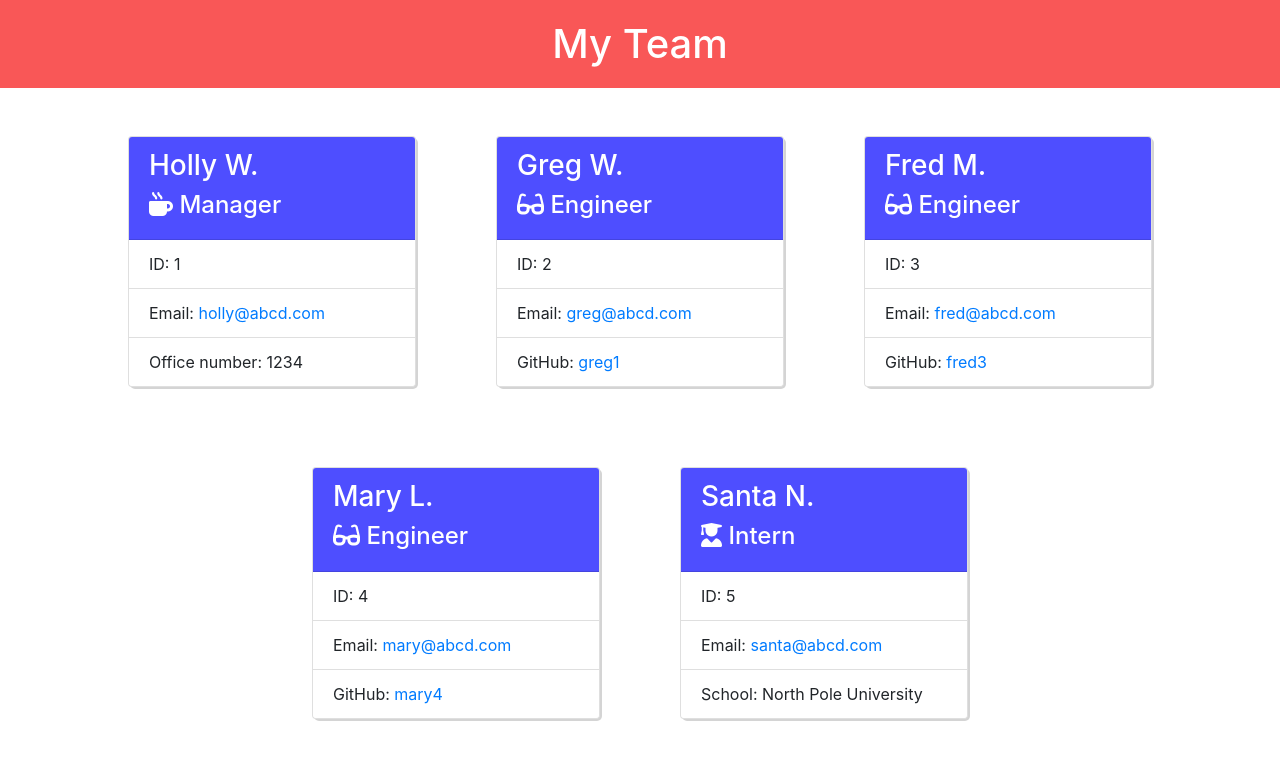
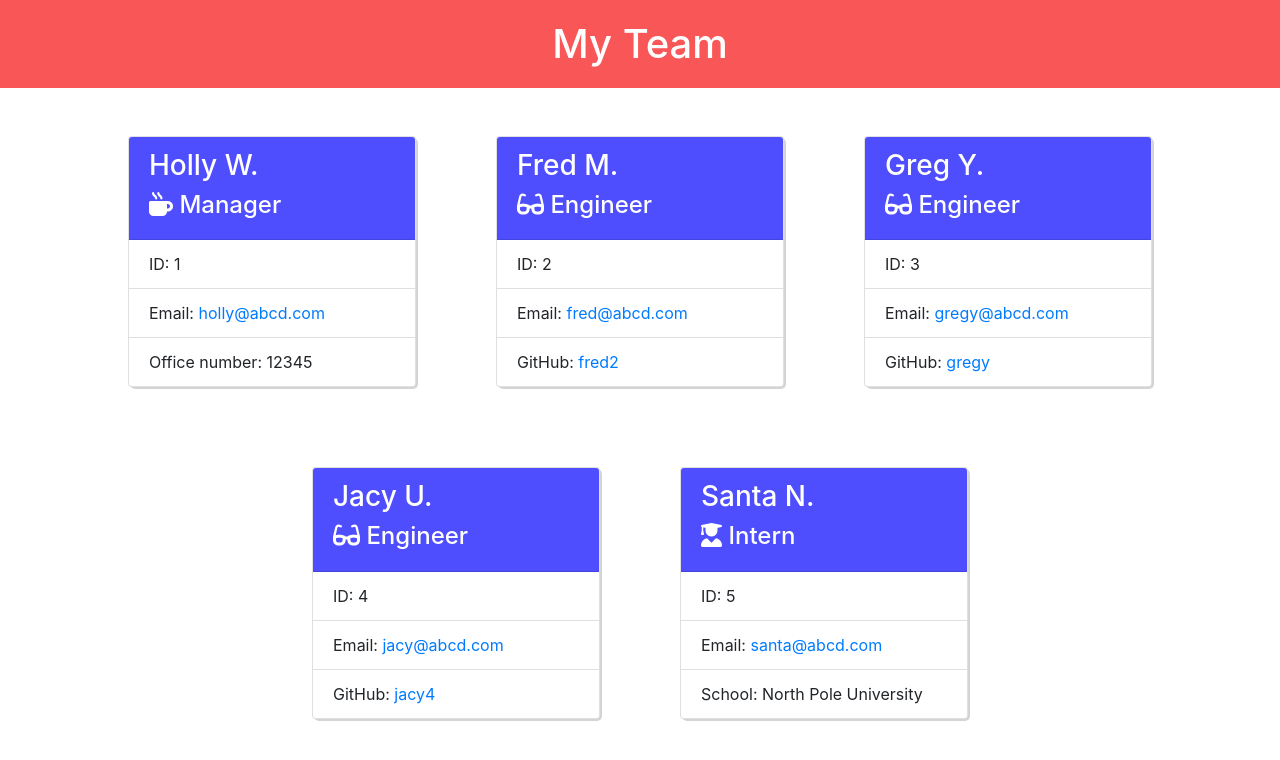
Before and after one commit to mariea1022/team-profile-generator, a website: page index.html in a window 1280 px wide. Drawn offline with nearby package versions, Linux system fonts and the light colour scheme.

Commit message:
redid walkthrough video which now shows all four tests passing + regenerated index.html

```diff
--- a/index.html
+++ b/index.html
@@ -19,43 +19,43 @@
             <ul class="list-group list-group-flush">
                 <li class="list-group-item">ID: 1</li>
                 <li class="list-group-item">Email: <a href="mailto:holly@abcd.com">holly@abcd.com</a></li>
-                <li class="list-group-item">Office number: 1234</li>
+                <li class="list-group-item">Office number: 12345</li>
             </ul>
          </div>
          </div><div class="cardContainer">
-            <div class="card" style="width: 18rem;">
-            <div class="card-header">
-            <h2>Greg W.</h2>
-            <h3><i class="fa-solid fa-glasses"></i> Engineer</h3>
-            </div>
-                <ul class="list-group list-group-flush">
-                    <li class="list-group-item">ID: 2</li>
-                    <li class="list-group-item">Email: <a href="mailto:greg@abcd.com">greg@abcd.com</a></li>
-                    <li class="list-group-item">GitHub: <a href="https:github.com/greg1">greg1</a></li>
-                </ul>
-            </div>
-            </div><div class="cardContainer">
             <div class="card" style="width: 18rem;">
             <div class="card-header">
             <h2>Fred M.</h2>
             <h3><i class="fa-solid fa-glasses"></i> Engineer</h3>
             </div>
                 <ul class="list-group list-group-flush">
-                    <li class="list-group-item">ID: 3</li>
+                    <li class="list-group-item">ID: 2</li>
                     <li class="list-group-item">Email: <a href="mailto:fred@abcd.com">fred@abcd.com</a></li>
-                    <li class="list-group-item">GitHub: <a href="https:github.com/fred3">fred3</a></li>
+                    <li class="list-group-item">GitHub: <a href="https:github.com/fred2">fred2</a></li>
                 </ul>
             </div>
             </div><div class="cardContainer">
             <div class="card" style="width: 18rem;">
             <div class="card-header">
-            <h2>Mary L.</h2>
+            <h2>Greg Y.</h2>
+            <h3><i class="fa-solid fa-glasses"></i> Engineer</h3>
+            </div>
+                <ul class="list-group list-group-flush">
+                    <li class="list-group-item">ID: 3</li>
+                    <li class="list-group-item">Email: <a href="mailto:gregy@abcd.com">gregy@abcd.com</a></li>
+                    <li class="list-group-item">GitHub: <a href="https:github.com/gregy">gregy</a></li>
+                </ul>
+            </div>
+            </div><div class="cardContainer">
+            <div class="card" style="width: 18rem;">
+            <div class="card-header">
+            <h2>Jacy U.</h2>
             <h3><i class="fa-solid fa-glasses"></i> Engineer</h3>
             </div>
                 <ul class="list-group list-group-flush">
                     <li class="list-group-item">ID: 4</li>
-                    <li class="list-group-item">Email: <a href="mailto:mary@abcd.com">mary@abcd.com</a></li>
-                    <li class="list-group-item">GitHub: <a href="https:github.com/mary4">mary4</a></li>
+                    <li class="list-group-item">Email: <a href="mailto:jacy@abcd.com">jacy@abcd.com</a></li>
+                    <li class="list-group-item">GitHub: <a href="https:github.com/jacy4">jacy4</a></li>
                 </ul>
             </div>
             </div><div class="cardContainer">
```
Also changed, not shown: README.md.
